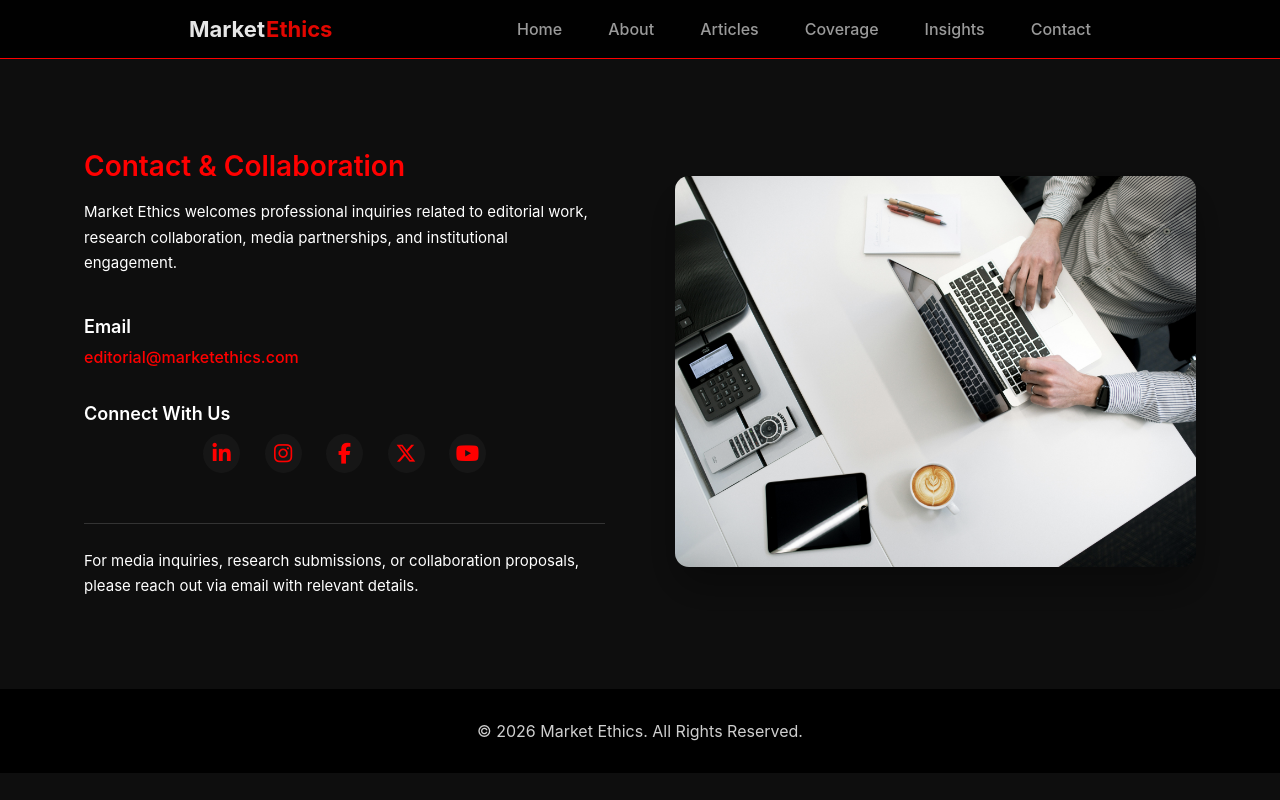
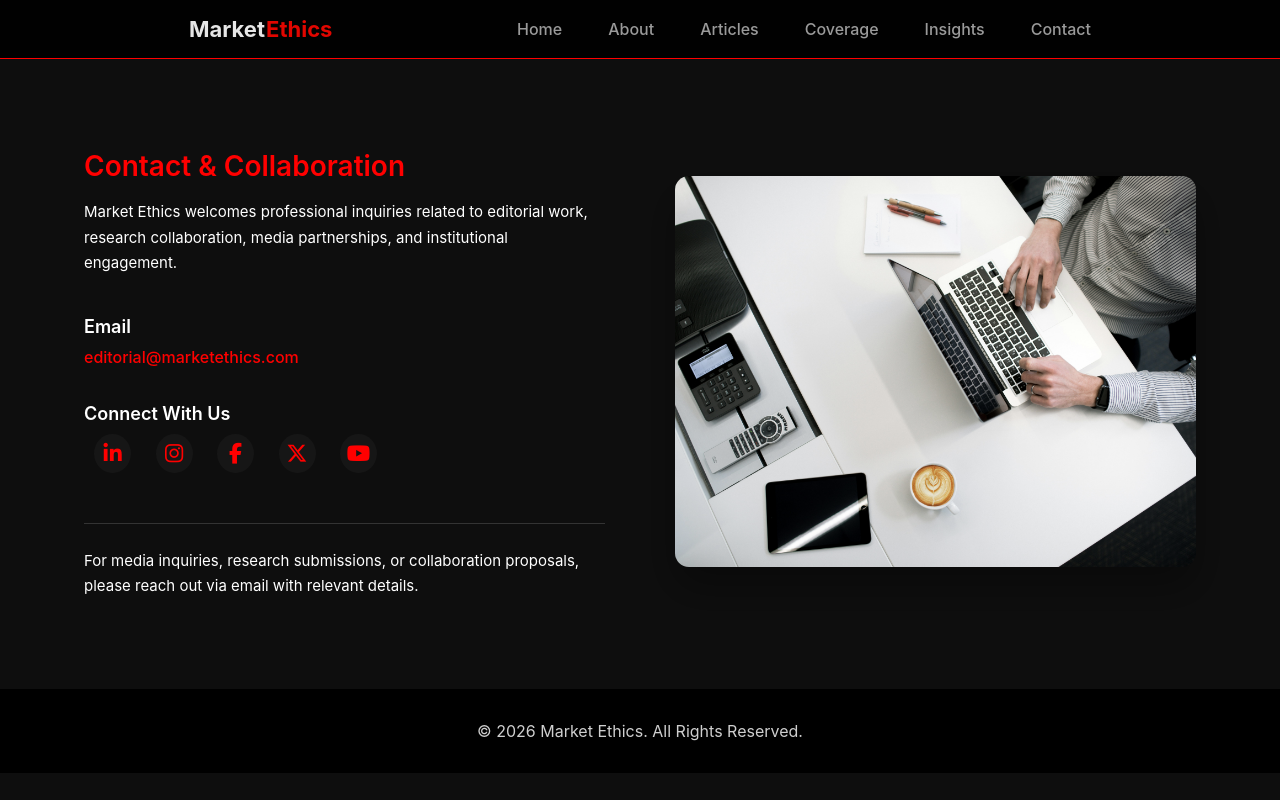
Before and after one commit to Jayashri2001/MarketEthics, a plain HTML site: page contact.html in a window 1280 px wide. Drawn offline with Linux system fonts and the light colour scheme.

Commit message:
Update contact.html

```diff
--- a/contact.html
+++ b/contact.html
@@ -54,7 +54,7 @@
         <div class="contact-block">
           <h4>Connect With Us</h4>
 
-          <div class="social-cta scroll-fade">
+          <div class="social-cta scroll-fade" style="text-align: start;">
             <a href="#"><i class="fab fa-linkedin-in"></i></a>
             <a href="#"><i class="fab fa-instagram"></i></a>
             <a href="#"><i class="fab fa-facebook-f"></i></a>
```
